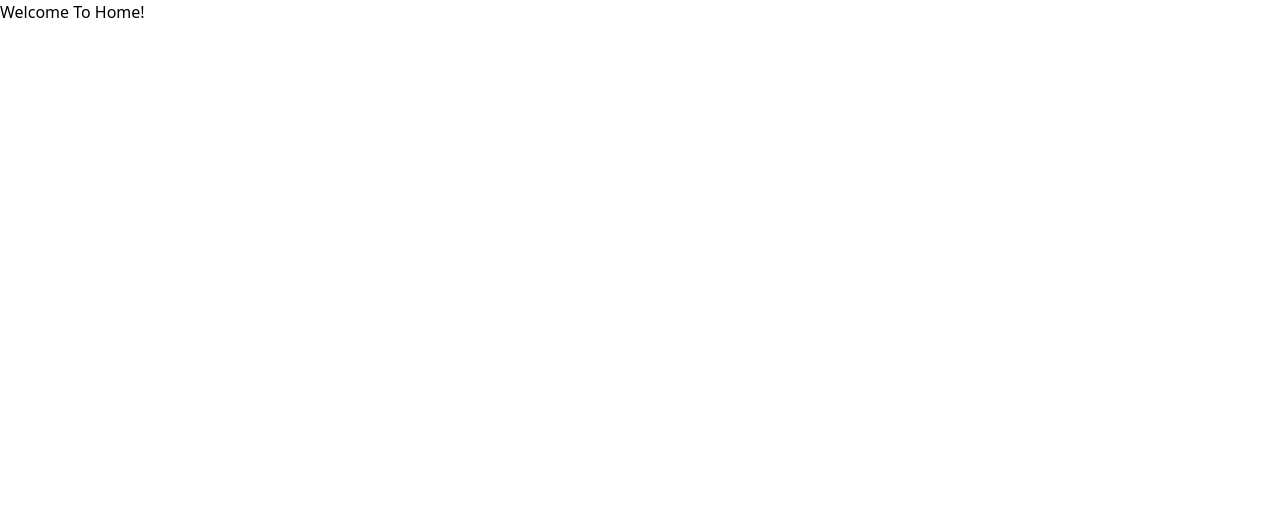
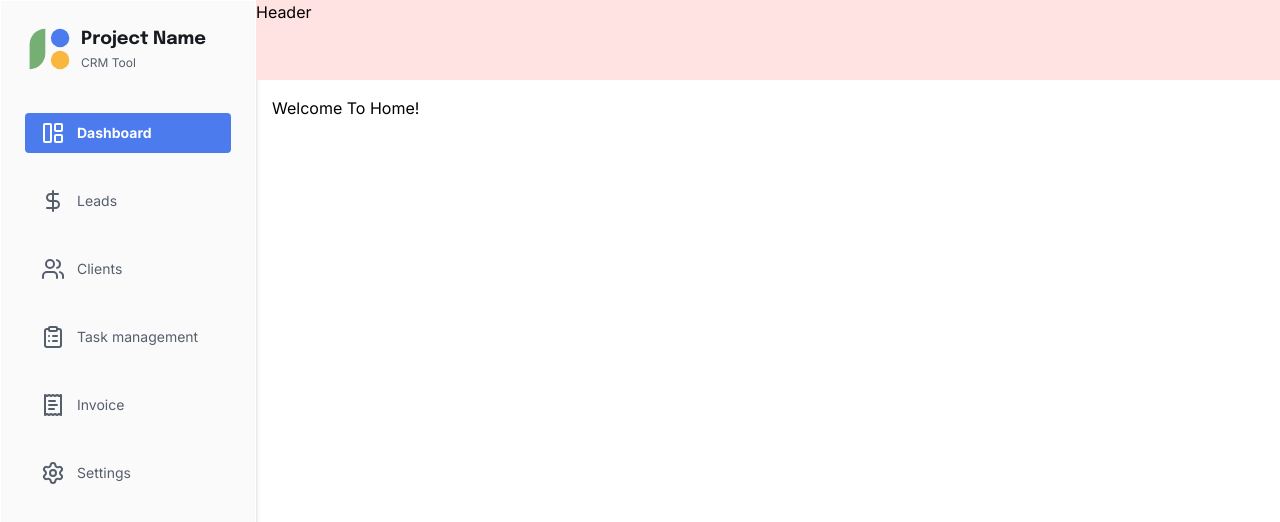
Before and after one commit to SutirthaDey/go-crm, a Next.js app: page / in a window 1280 px wide. Shown: the top 522 px of the page. Built offline with nearby package versions, Linux system fonts and the light colour scheme.

Commit message:
sidebar completed

```diff
--- a/src/app/layout.tsx
+++ b/src/app/layout.tsx
@@ -1,3 +1,5 @@
+import Sidebar from "@/components/sidebar";
+import { inter } from "@/ui/fonts";
 import "./globals.css";
 
 export default function RootLayout({
@@ -7,7 +9,21 @@ export default function RootLayout({
 }>) {
   return (
     <html lang="en">
-      <body>{children}</body>
+      <body className={`${inter.className} antialiased`}>
+        <div className="grid grid-rows-[auto_1fr] h-screen sm:grid-cols-[256px_1fr] sm:grid-rows-[auto_1fr]">
+          <div className="bg-yellow-200 sm:row-start-1 sm:col-start-1 sm:row-span-2 sm:block hidden">
+            <Sidebar />
+          </div>
+
+          <div className="bg-red-100 min-h-14 sm:min-h-20 sm:row-start-1 sm:col-start-2 sm:row-span-1">
+            Header
+          </div>
+
+          <main className="sm:row-start-2 sm:col-start-2 sm:row-span-1 overflow-y-auto p-4">
+            {children}
+          </main>
+        </div>
+      </body>
     </html>
   );
 }
--- /dev/null
+++ b/src/components/sidebar.tsx
@@ -0,0 +1,72 @@
+import Image from "next/image";
+import React from "react";
+import { epilogue } from "@/ui/fonts";
+import {
+  ClipboardList,
+  DollarSign,
+  LayoutPanelLeftIcon,
+  ReceiptText,
+  Settings,
+  Users,
+} from "lucide-react";
+import clsx from "clsx";
+
+const Sidebar: React.FC = () => {
+  const active: boolean = true;
+  return (
+    <div className="flex flex-col gap-10 border-1 border-solid border-white bg-[#FAFAFBFF] h-full w-full shadow-md shadow-black/20 px-6 py-6">
+      <div className="flex gap-2">
+        <Image
+          src="/project-icon.svg"
+          alt="project-logo"
+          width={48}
+          height={48}
+        />
+        <div>
+          <p
+            className={`${epilogue.className} antialiased text-lg font-bold text-[#171A1FFF] leading-7`}
+          >
+            Project Name
+          </p>
+          <p className="text-xs font-[400] text-[#565E6CFF] leading-5">
+            CRM Tool
+          </p>
+        </div>
+      </div>
+
+      <div className="flex flex-col gap-7 text-sm text-[#565E6CFF] cursor-pointer leading-6 font-[400]">
+        <div
+          className={clsx(
+            "flex gap-3 pl-4 py-2 rounded-sm",
+            active ? "bg-[#4B7BECFF] text-[#FFFFFF] font-bold" : null
+          )}
+        >
+          <LayoutPanelLeftIcon />
+          <p>Dashboard</p>
+        </div>
+        <div className="flex gap-3 pl-4 py-2 rounded-sm">
+          <DollarSign />
+          <p>Leads</p>
+        </div>
+        <div className="flex gap-3 pl-4 py-2 rounded-sm">
+          <Users />
+          <p>Clients</p>
+        </div>
+        <div className="flex gap-3 pl-4 py-2 rounded-sm">
+          <ClipboardList />
+          <p>Task management</p>
+        </div>
+        <div className="flex gap-3 pl-4 py-2 rounded-sm">
+          <ReceiptText />
+          <p>Invoice</p>
+        </div>
+        <div className="flex gap-3 pl-4 py-2 rounded-sm">
+          <Settings />
+          <p>Settings</p>
+        </div>
+      </div>
+    </div>
+  );
+};
+
+export default Sidebar;
--- /dev/null
+++ b/src/ui/fonts.ts
@@ -0,0 +1,5 @@
+import { Inter } from "next/font/google";
+import { Epilogue } from "next/font/google";
+
+export const inter = Inter({ subsets: ["latin"] });
+export const epilogue = Epilogue({ subsets: ["latin"] });
```
Also changed, not shown: package.json (+8 -6 lines), public/project-icon.svg (added), 1 other file (tests, documents, lock files or other folders).
